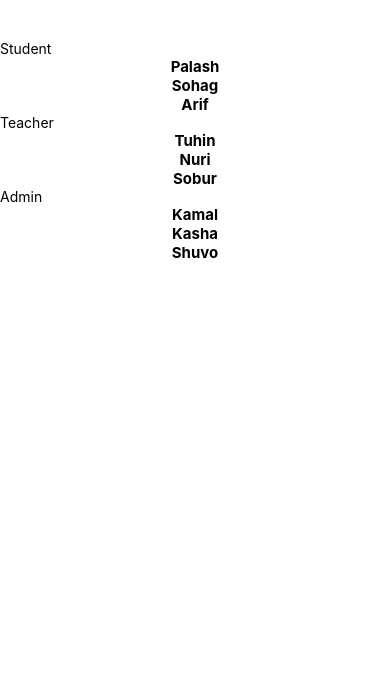
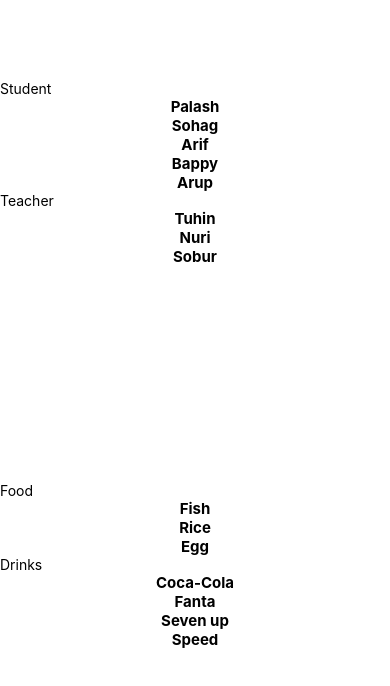
Before and after one commit to pmdev71/react-native-basic, a React Native app: screen / in a window 390 px wide. Shown: the top 686 px of the page. Built offline with nearby package versions, Linux system fonts and the light colour scheme.

Commit message:
custom SectionList for listing item by catagory

```diff
--- a/App.js
+++ b/App.js
@@ -19,41 +19,34 @@
 import { useState, useEffect } from 'react';
 import styles from './style';
 import CustomButton from './CustomButton';
+import CustomSectioLis from './components/CustomSectionList';
 
 export default function App() {
   const DATA = [
     {
       title: 'Student',
-      data: ['Palash', 'Sohag', 'Arif'],
+      data: ['Palash', 'Sohag', 'Arif', 'Bappy', 'Arup'],
     },
     {
       title: 'Teacher',
       data: ['Tuhin', 'Nuri', 'Sobur'],
     },
+  ];
+  const DATA2 = [
     {
-      title: 'Admin',
-      data: ['Kamal', 'Kasha', 'Shuvo'],
+      title: 'Food',
+      data: ['Fish', 'Rice', 'Egg'],
+    },
+    {
+      title: 'Drinks',
+      data: ['Coca-Cola', 'Fanta', 'Seven up', 'Speed'],
     },
   ];
 
-  const Name = ({ title }) => {
-    return (
-      <View>
-        <Text style={styles.textStyle}>{title}</Text>
-      </View>
-    );
-  };
-
   return (
     <View style={styles.container}>
-      <SectionList
-        sections={DATA}
-        keyExtractor={(item, index) => item + index}
-        renderItem={({ item }) => <Name title={item} />}
-        renderSectionHeader={({ section: { title } }) => {
-          return <Text>{title}</Text>;
-        }}
-      />
+      <CustomSectioLis data={DATA} />
+      <CustomSectioLis data={DATA2} />
     </View>
   );
 }
--- /dev/null
+++ b/components/CustomSectionList.js
@@ -0,0 +1,43 @@
+import react from 'react';
+import {
+  StyleSheet,
+  Text,
+  View,
+  Button,
+  TextInput,
+  ScrollView,
+  FlatList,
+  TouchableOpacity,
+  TouchableWithoutFeedback,
+  Keyboard,
+  Alert,
+  Image,
+  Modal,
+  Switch,
+  ActivityIndicator,
+  SectionList,
+} from 'react-native';
+import styles from '../style.js';
+
+export default function CustonSectionList(props) {
+  const Item = ({ title }) => {
+    return (
+      <View>
+        <Text style={styles.textStyle}>{title}</Text>
+      </View>
+    );
+  };
+
+  return (
+    <View style={styles.container}>
+      <SectionList
+        sections={props.data}
+        keyExtractor={(item, index) => item + index}
+        renderItem={({ item }) => <Item title={item} />}
+        renderSectionHeader={({ section: { title } }) => {
+          return <Text>{title}</Text>;
+        }}
+      />
+    </View>
+  );
+}
```
